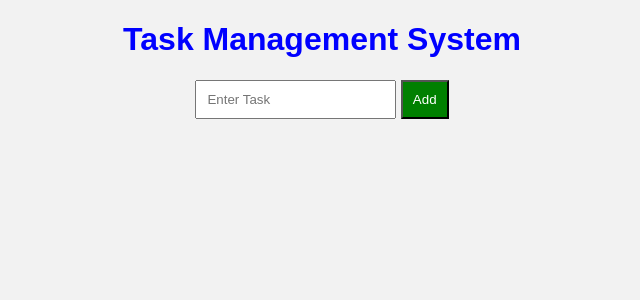
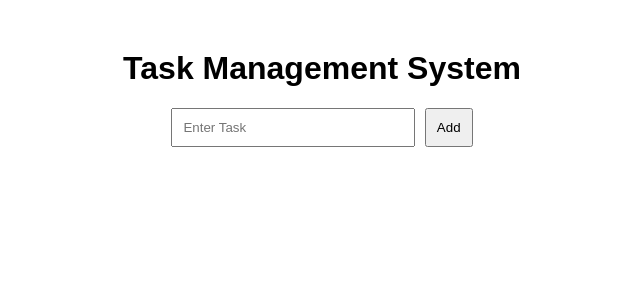
Before and after one commit to pavanimandati13-jpg/Task-management-system, a Flask app: page / in a window 1280 px wide. Shown: the top 300 px of the page, without its empty margins (318-958 px from the left). Run offline with Flask 3, Linux system fonts and the light colour scheme.

Commit message:
Update style.css

```diff
--- a/static/style.css
+++ b/static/style.css
@@ -1,28 +1,25 @@
-
 body{
-font-family:Arial;
-background:#f2f2f2;
-text-align:center;
-}
-
-h1{
-color:blue;
+    font-family: Arial;
+    text-align:center;
+    margin-top:50px;
 }
 
 input{
-padding:10px;
+    padding:10px;
+    width:220px;
 }
 
 button{
-padding:10px;
-background:green;
-color:white;
+    padding:10px;
+    margin-left:5px;
+    cursor:pointer;
+}
+
+ul{
+    list-style:none;
+    padding:0;
 }
 
 li{
-margin:10px;
+    margin:10px;
 }
-
-a{
-color:red;
-}
```
